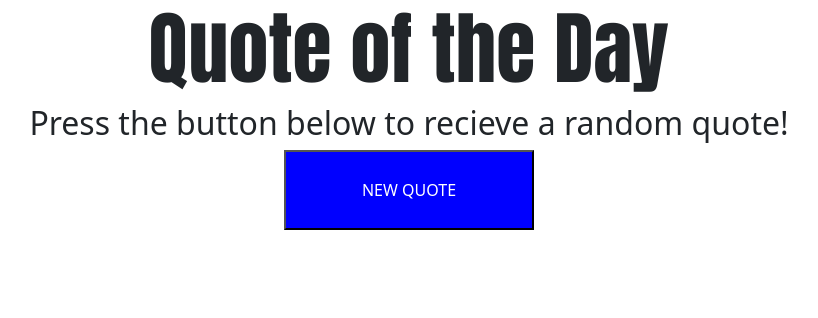
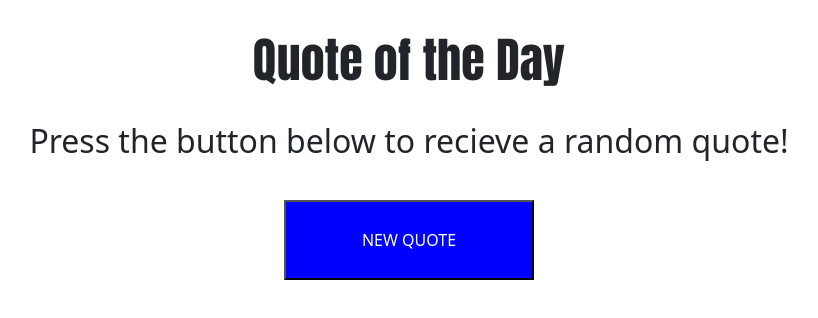
Before and after one commit to muhameedahmed/muhameedahmed-Random-Quote-Generator-js-, a plain HTML site: page index.html in a window 1280 px wide. Shown: the whole page, without its empty margins (231-1049 px from the left). Drawn offline with Linux system fonts and the light colour scheme.

Commit message:
edit css

```diff
--- a/Css/main.css
+++ b/Css/main.css
@@ -3,8 +3,9 @@ div {
 }
 
 h1 {
-    font-size: 80px;
+    font-size: 3rem;
     font-family: Impact;
+    margin:  2rem 0;
 }
 
 button {
@@ -12,10 +13,11 @@ button {
     height: 80px;
     background-color: blue;
     color: white;
+    margin:  2rem 0;
 }
 
 p{
-    font-size: 35px;
+    font-size: 2rem;
 }
 
 button:hover{
```
